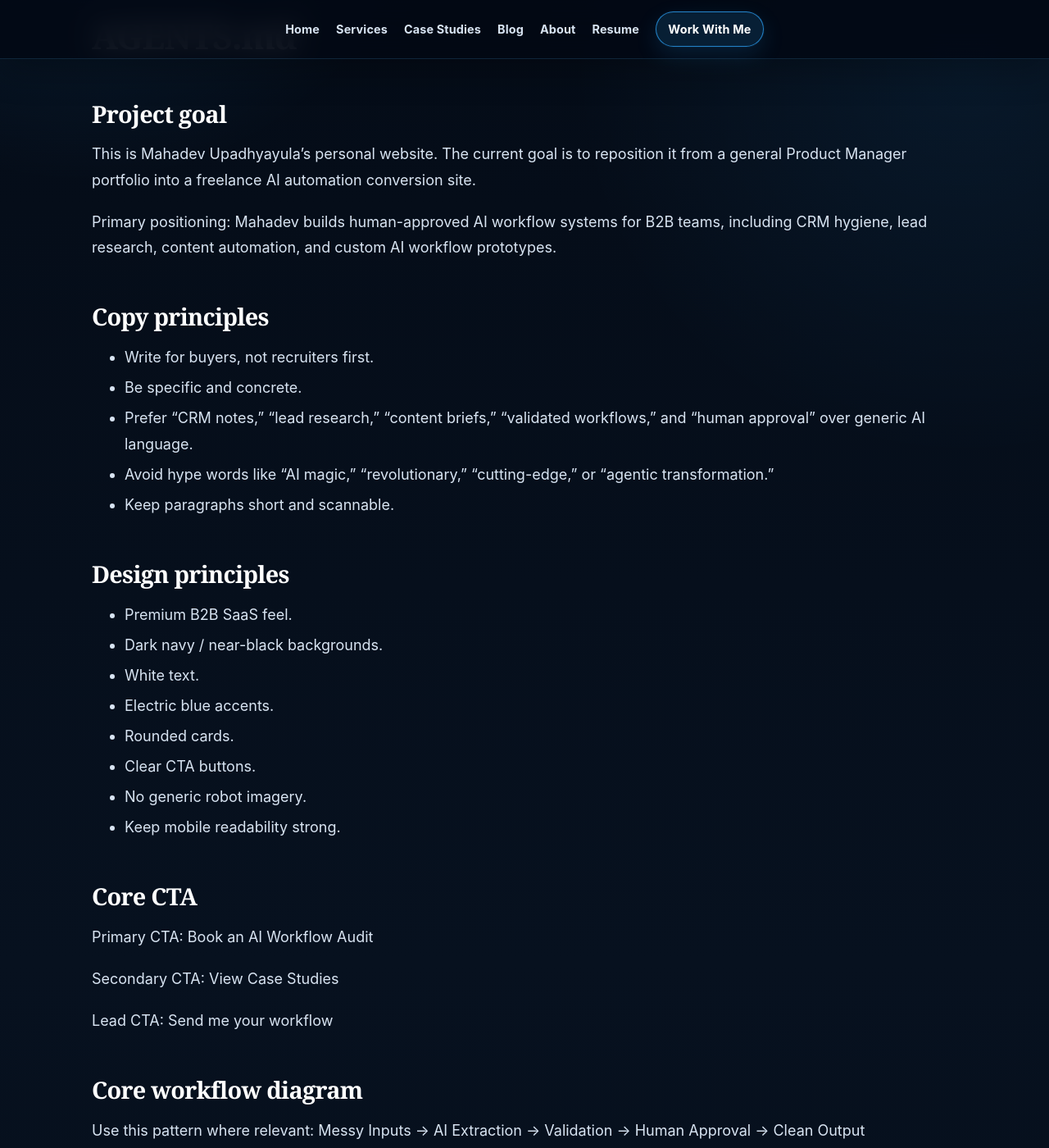
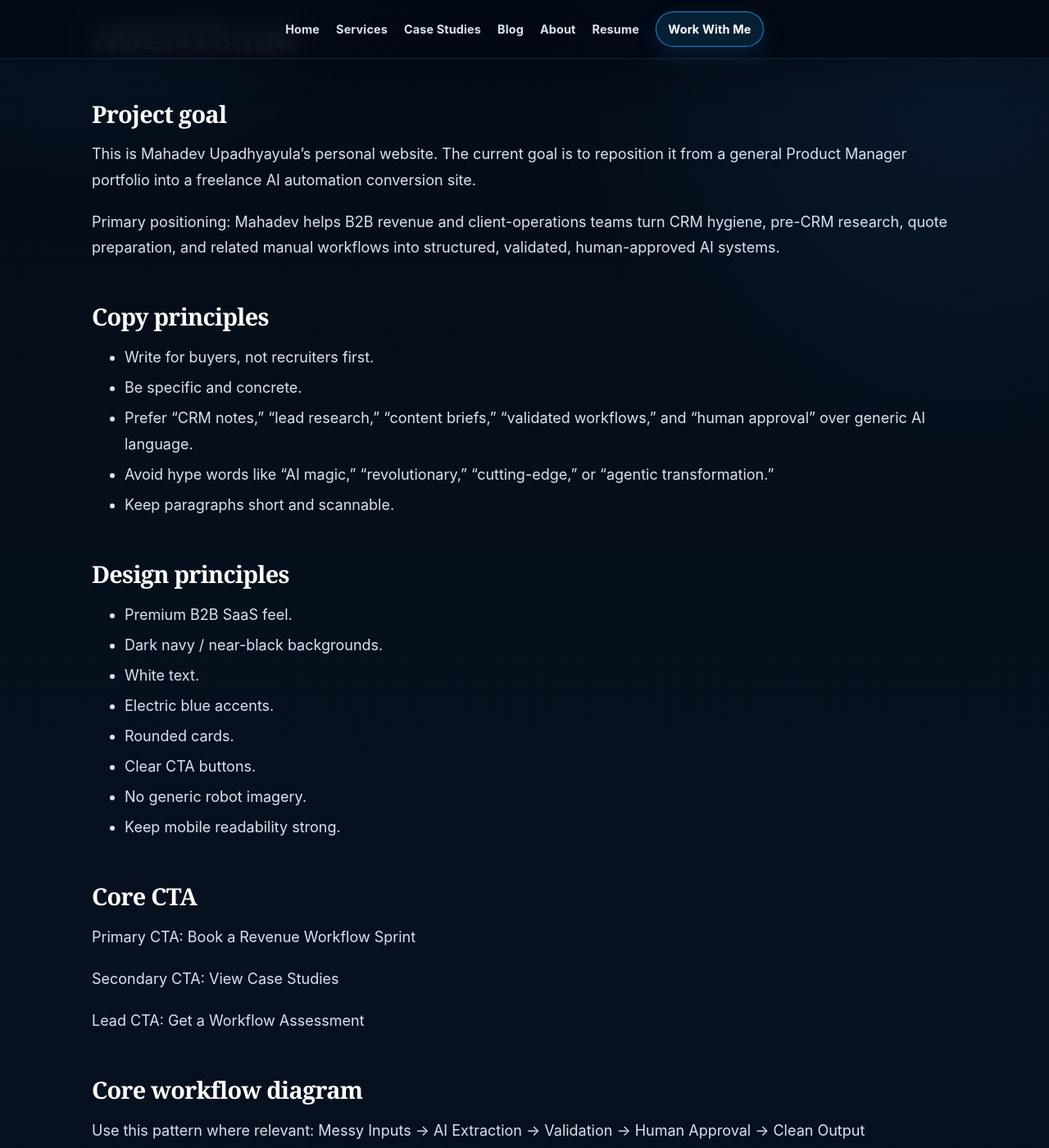
Before and after one commit to mahadevupadhyayula/mahadevupadhyayula.github.io, a Jekyll site: the page built from AGENTS.md, in a window 1280 px wide and 1400 px high, scrolled down 209 px. Shown: the whole window at 82% size. Built offline with Jekyll 4.4.1, drawn with Linux system fonts in a browser that asks for light colours; our own code applies the rules of GitHub Pages for plain Markdown files; some of the changed text lies outside the part shown.

Commit message:
Refine revenue workflow positioning

```diff
--- a/AGENTS.md
+++ b/AGENTS.md
@@ -5,7 +5,7 @@
 This is Mahadev Upadhyayula’s personal website. The current goal is to reposition it from a general Product Manager portfolio into a freelance AI automation conversion site.
 
 Primary positioning:
-Mahadev builds human-approved AI workflow systems for B2B teams, including CRM hygiene, lead research, content automation, and custom AI workflow prototypes.
+Mahadev helps B2B revenue and client-operations teams turn CRM hygiene, pre-CRM research, quote preparation, and related manual workflows into structured, validated, human-approved AI systems.
 
 ## Copy principles
 
@@ -29,13 +29,13 @@ Mahadev builds human-approved AI workflow systems for B2B teams, including CRM h
 ## Core CTA
 
 Primary CTA:
-Book an AI Workflow Audit
+Book a Revenue Workflow Sprint
 
 Secondary CTA:
 View Case Studies
 
 Lead CTA:
-Send me your workflow
+Get a Workflow Assessment
 
 ## Core workflow diagram
 
@@ -45,11 +45,12 @@ Messy Inputs → AI Extraction → Validation → Human Approval → Clean Outpu
 ## Commercial priorities
 
 Prioritize these services and case studies:
-1. CRM Hygiene Agent
-2. Pre-CRM Research Agent
-3. Long-form Blog Content Generator
-4. AI Workflow Audit
+1. Revenue Workflow AI Sprint
+2. CRM Hygiene Agent
+3. Pre-CRM Research Agent
+4. Quote/Proposal Workflow
 5. Custom AI Automation MVP
+6. Content Workflow System
 
 ## Engineering rules
 
```
